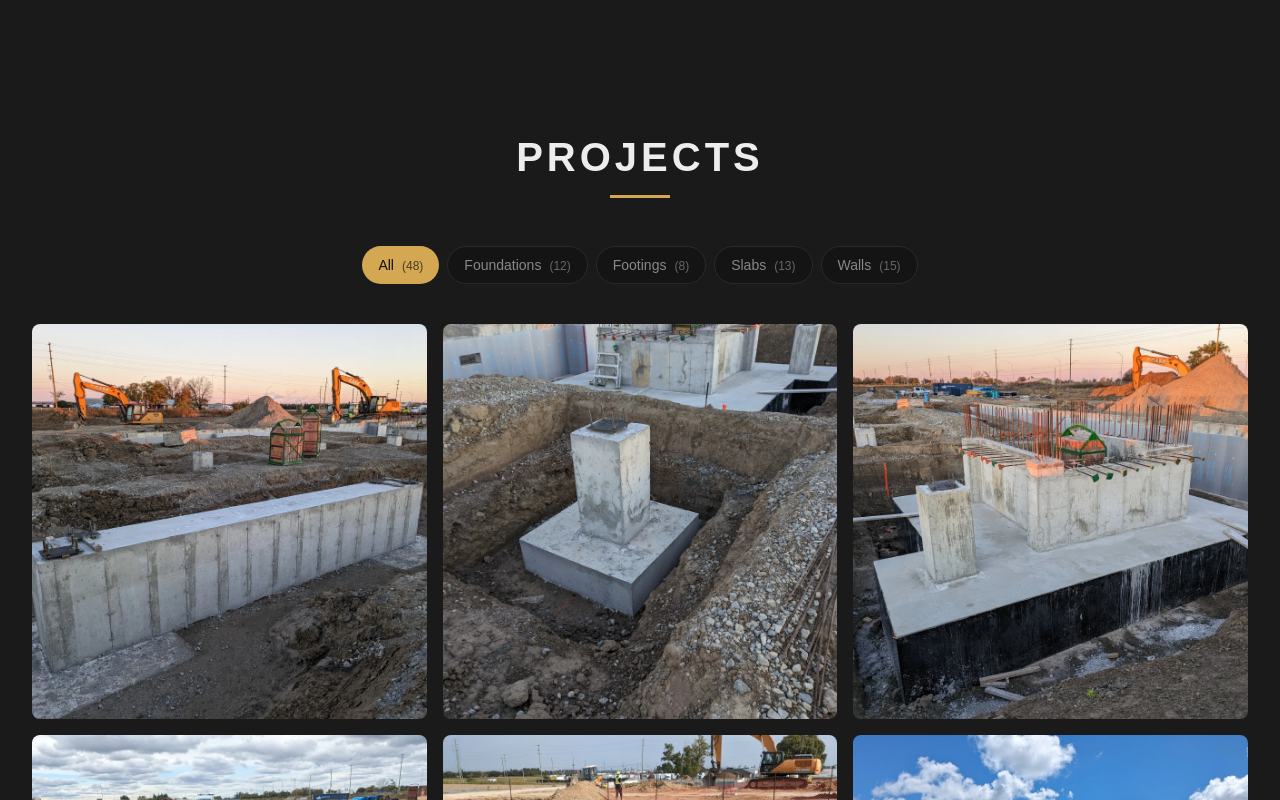
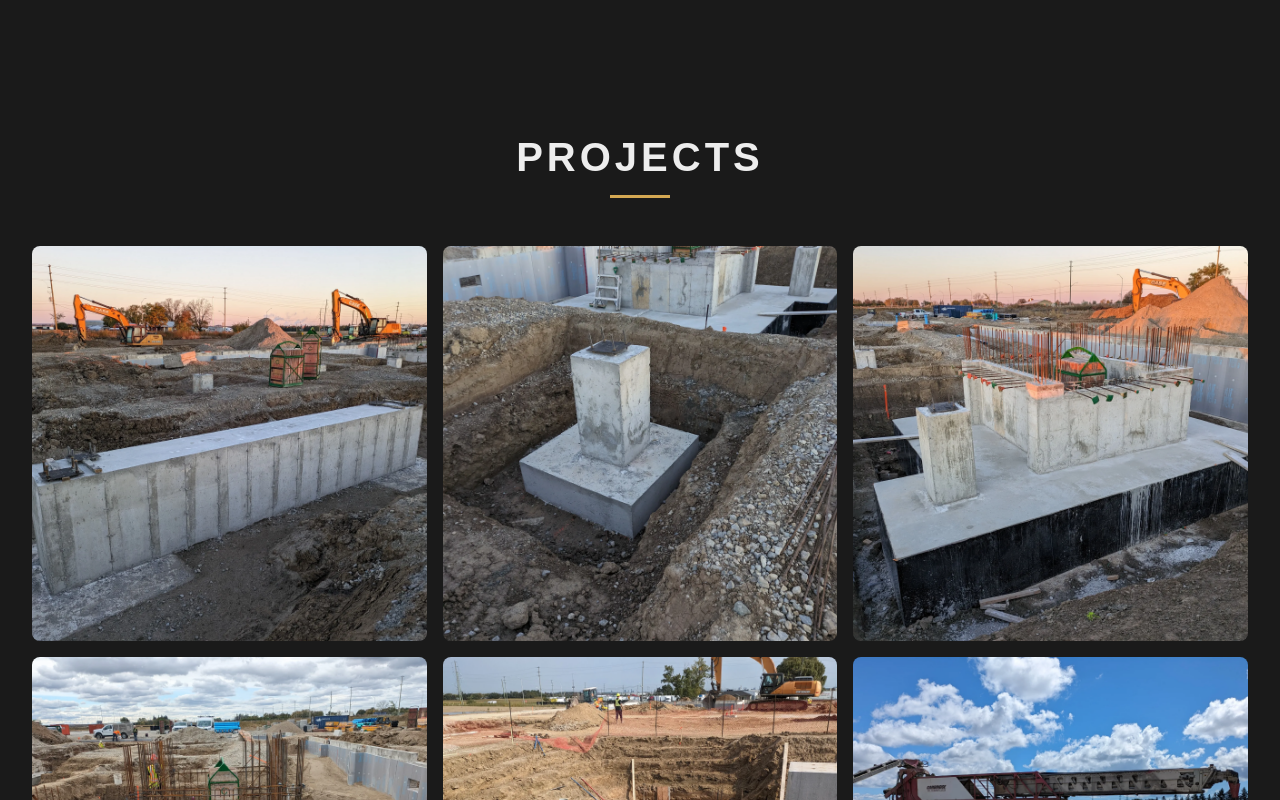
Before and after one commit to spragginsdesigns/constrong, a Next.js app: page / in a window 1280 px wide. Shown: the part 2220-3020 px from the top of the page. Built offline with nearby package versions, Linux system fonts and the light colour scheme.

Commit message:
refactor(projects): remove category filters and add collapse toggle
- Remove category sorting tags (Foundations, Footings, Slabs, Walls)
- Change 'View All' button to toggle between expanded/collapsed states
- Simplify component by removing unused imports and state

```diff
--- a/src/components/sections/Projects.tsx
+++ b/src/components/sections/Projects.tsx
@@ -1,21 +1,15 @@
 "use client";
 
-import { useState, useMemo } from "react";
-import { PROJECTS, PROJECT_CATEGORIES, type ProjectCategory } from "@/lib/constants";
+import { useState } from "react";
+import { PROJECTS } from "@/lib/constants";
 import Button from "@/components/ui/Button";
 
 export default function Projects() {
   const [selectedImage, setSelectedImage] = useState<string | null>(null);
   const [selectedIndex, setSelectedIndex] = useState<number>(0);
   const [showAll, setShowAll] = useState(false);
-  const [activeCategory, setActiveCategory] = useState<ProjectCategory>("all");
 
-  const filteredProjects = useMemo(() => {
-    if (activeCategory === "all") return PROJECTS;
-    return PROJECTS.filter((project) => project.category === activeCategory);
-  }, [activeCategory]);
-
-  const displayedProjects = showAll ? filteredProjects : filteredProjects.slice(0, 6);
+  const displayedProjects = showAll ? PROJECTS : PROJECTS.slice(0, 6);
 
   const handleImageClick = (image: string, index: number) => {
     setSelectedImage(image);
@@ -48,28 +42,6 @@ export default function Projects() {
           <div className="section-divider" />
         </div>
 
-        {/* Category Filters */}
-        <div className="flex flex-wrap justify-center gap-2 mb-10">
-          {PROJECT_CATEGORIES.map((category) => (
-            <button
-              key={category.id}
-              onClick={() => setActiveCategory(category.id)}
-              className={`px-4 py-2 rounded-full text-sm font-medium transition-all duration-300 ${
-                activeCategory === category.id
-                  ? "bg-accent text-background"
-                  : "bg-background/50 text-muted hover:bg-background hover:text-foreground border border-card-border"
-              }`}
-            >
-              {category.label}
-              <span className="ml-2 text-xs opacity-70">
-                ({category.id === "all"
-                  ? PROJECTS.length
-                  : PROJECTS.filter(p => p.category === category.id).length})
-              </span>
-            </button>
-          ))}
-        </div>
-
         <div className="grid grid-cols-2 md:grid-cols-3 gap-4">
           {displayedProjects.map((project, index) => (
             <button
@@ -92,13 +64,13 @@ export default function Projects() {
           ))}
         </div>
 
-        {!showAll && filteredProjects.length > 6 && (
+        {PROJECTS.length > 6 && (
           <div className="text-center mt-10">
             <Button
               variant="outline"
-              onClick={() => setShowAll(true)}
+              onClick={() => setShowAll(!showAll)}
             >
-              View All ({filteredProjects.length})
+              {showAll ? "Collapse" : `View All (${PROJECTS.length})`}
             </Button>
           </div>
         )}
```
